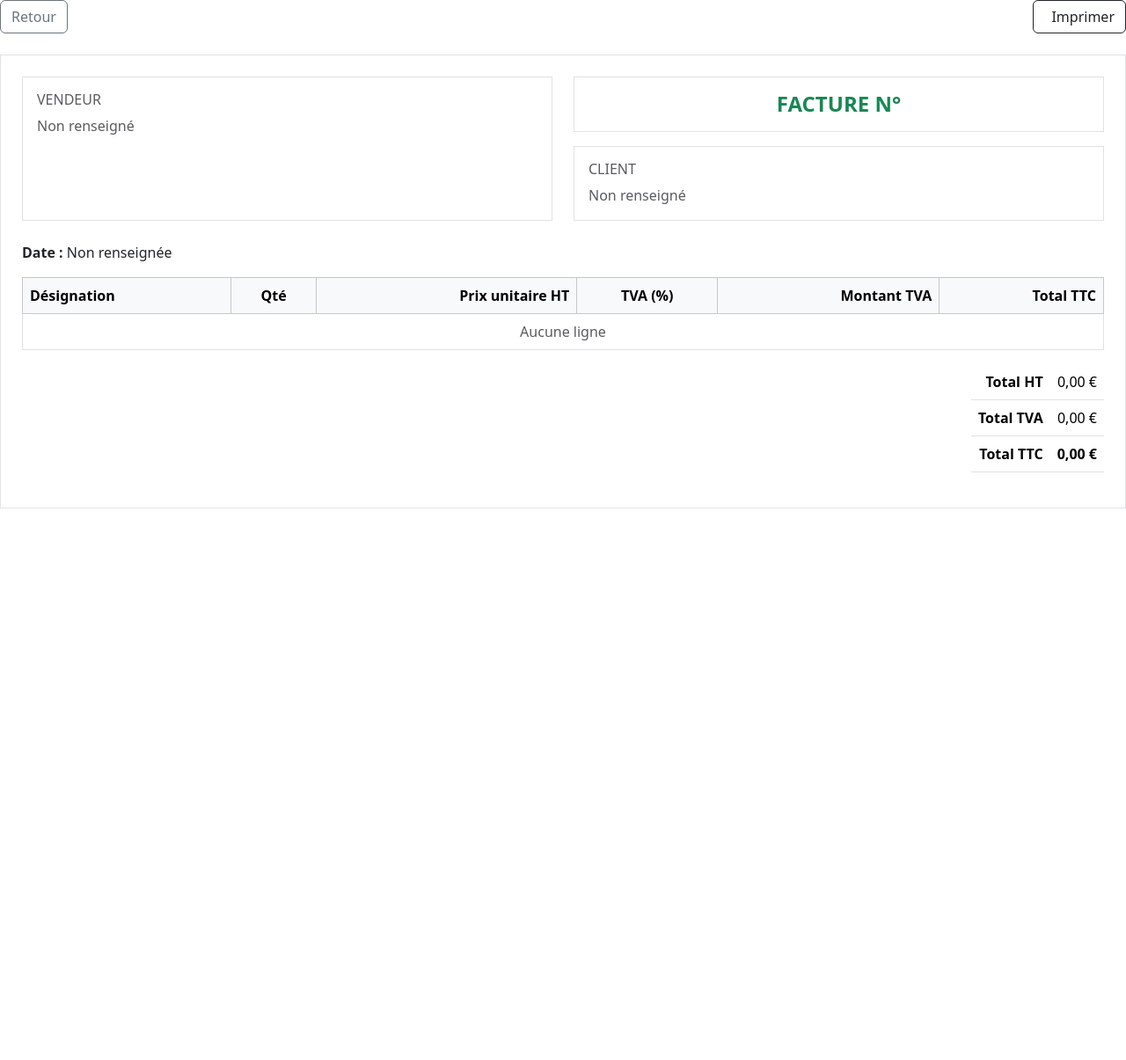
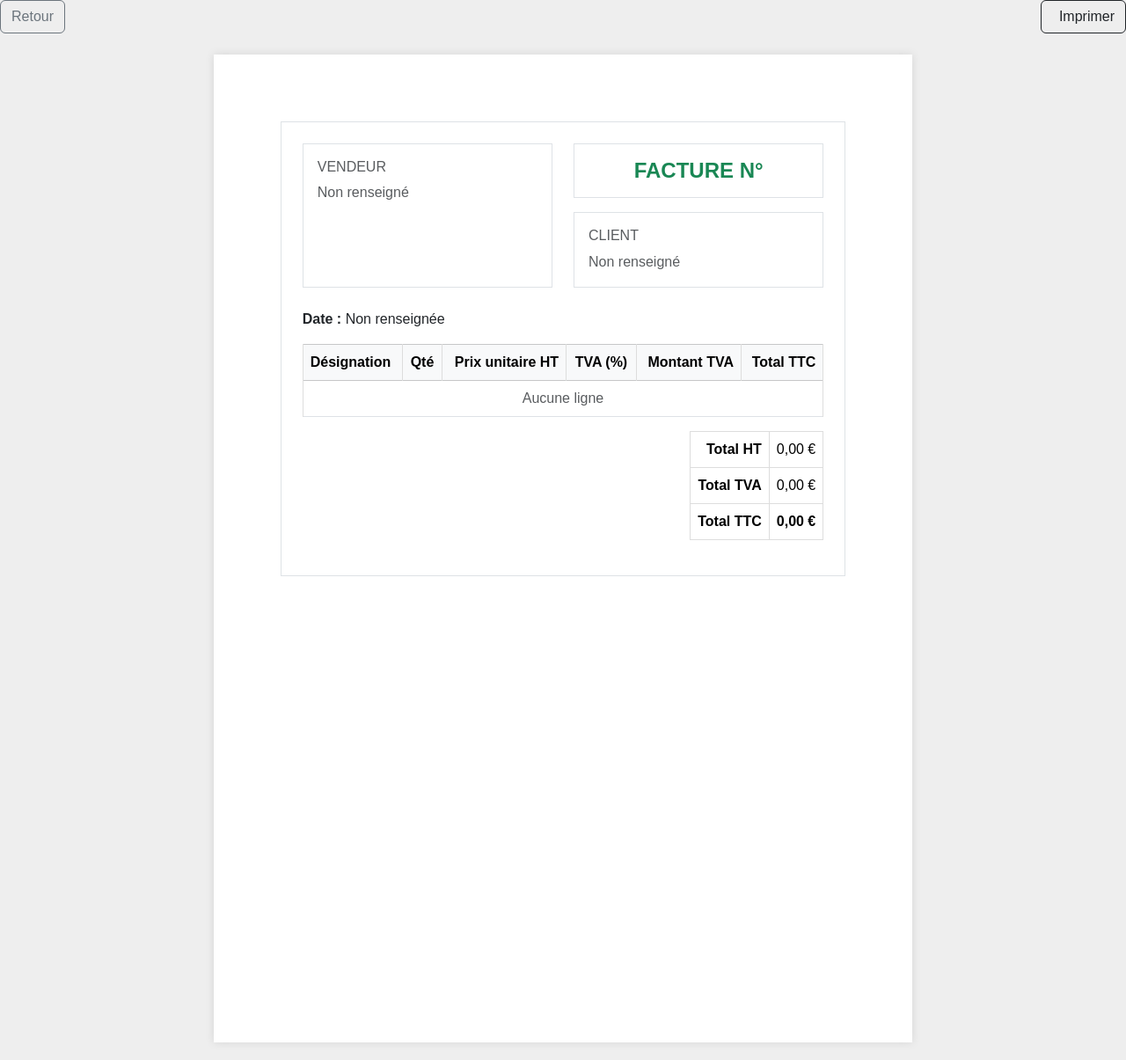
Before and after one commit to jefflearning40/minifacturier, a Symfony app: template templates/invoice/pdf.html.twig in a window 1280 px wide. Shown: the whole page at 88% size. Before the commit the page ends 578 px from the top, so only its background shows below. Run offline with Twig, Linux system fonts and the light colour scheme; the template is opened without the code that fills it, so the values that code supplies are empty; some libraries are stand-ins or nearby versions.

Commit message:
printer invoice finished

```diff
--- a/public/styles/pdf.css
+++ b/public/styles/pdf.css
@@ -1,21 +1,78 @@
+body {
+    background: #eee;
+    font-family: Arial, sans-serif;
+}
+
+.page {
+    width: 210mm;
+    min-height: 297mm;
+    margin: 20px auto;
+    background: white;
+    padding: 20mm;
+    box-shadow: 0 0 10px rgba(0, 0, 0, 0.1);
+}
+
+.no-print {
+    margin-bottom: 20px;
+}
+
+table {
+    width: 100%;
+    border-collapse: collapse;
+}
+
+table th,
+table td {
+    border: 1px solid #ddd;
+    padding: 8px;
+}
+
+table th {
+    background: #f5f5f5;
+}
+
+.text-end {
+    text-align: right;
+}
+
+.text-center {
+    text-align: center;
+}
+
+@page {
+    size: A4;
+    margin: 10mm;
+}
+
 @media print {
-
     body * {
-        visibility: hidden;
+        visibility: hidden !important;
     }
 
-       .page, .page * {
-        visibility: visible;
+    .page,
+    .page * {
+        visibility: visible !important;
     }
 
     .page {
         position: absolute;
+        left: 0;
         top: 0;
-        left: 0;
-        width: 100%;
+        width: 100% !important;
+        min-height: auto !important;
+        margin: 0 !important;
+        padding: 0 !important;
+        box-shadow: none !important;
+        background: white !important;
     }
 
-        .no-print {
+    .no-print {
         display: none !important;
     }
+
+    body {
+        margin: 0 !important;
+        padding: 0 !important;
+        background: white !important;
+    }
 }
--- a/templates/invoice/pdf.html.twig
+++ b/templates/invoice/pdf.html.twig
@@ -5,8 +5,49 @@
     <title>Facture {{ invoice.numberInvoice }}</title>
 
     <link href="https://cdn.jsdelivr.net/npm/bootstrap@5.3.3/dist/css/bootstrap.min.css" rel="stylesheet">
+    <link rel="stylesheet" href="{{ asset('styles/pdf.css') }}">
 
-    <link rel="stylesheet" href="{{ asset('styles/pdf.css') }}">
+    <style>
+        @media print {
+            .no-print,
+            .no-print * {
+                display: none !important;
+                visibility: hidden !important;
+            }
+
+            body * {
+                visibility: hidden !important;
+            }
+
+            #print-area,
+            #print-area * {
+                visibility: visible !important;
+            }
+
+            #print-area {
+                position: absolute !important;
+                top: 0 !important;
+                left: 0 !important;
+                width: 100% !important;
+                margin: 0 !important;
+                padding: 0 !important;
+                box-shadow: none !important;
+                border: none !important;
+                background: white !important;
+            }
+
+            body {
+                margin: 0 !important;
+                padding: 0 !important;
+                background: white !important;
+            }
+        }
+
+        @page {
+            size: A4;
+            margin: 10mm;
+        }
+    </style>
 </head>
 
 <body>
@@ -19,7 +60,7 @@
     {{ include('components/buttons/_print_invoice.html.twig') }}
 </div>
 
-<div class="page">
+<div id="print-area" class="page">
     {{ include('components/facture/_facture_info.html.twig', {
         invoice: invoice
     }) }}
```
Also changed, not shown: 1 other file.
